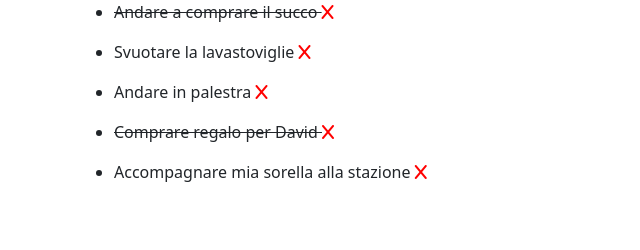
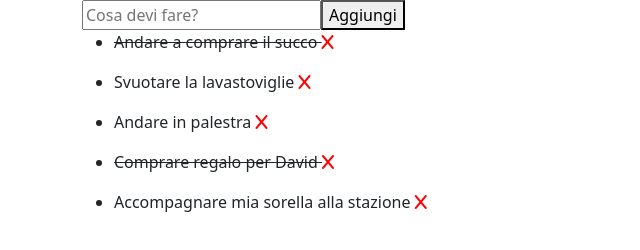
Before and after one commit to RiccardoMarino00/vue-todolist, a plain HTML site: page index.html in a window 1280 px wide. Shown: the whole page, without its empty margins (0-640 px from the left). Drawn offline with nearby package versions, Linux system fonts and the light colour scheme.

Commit message:
Added: when click on "aggiungi" or press key enter,  the input update the todos array

```diff
--- a/index.html
+++ b/index.html
@@ -10,6 +10,8 @@
 <body>
     <div id="app">
         <div class="container">
+            <input type="text" placeholder="Cosa devi fare?" v-model="inputNewTodo.text" @keydown.enter='addedItem()'>
+            <button type="button" @click="addedItem()">Aggiungi</button>
             <ul class="todos-list" v-for="(element, i) in todos" :class="{'testo-sbarrato' : element.done === true}">
                 <li  class="todo-item" >{{element.text}} <a href="#"><i class="fa-solid fa-x" @click="removeItem(i)"></i></a> </li>
             </ul>
--- a/js/app.js
+++ b/js/app.js
@@ -4,6 +4,10 @@ const { createApp } = Vue
     data() {
       return {
         proprietà: "testo-sbarrato",
+        inputNewTodo: {
+            text: "",
+            done: false,
+        },
         todos: [
             {
                 text: "Andare a comprare il succo",
@@ -26,11 +30,20 @@ const { createApp } = Vue
                 done: false,
             },
         ]
+
       }
     },
     methods: {
         removeItem(i){
             this.todos.splice(i, 1)
+        },
+        addedItem(){
+            this.todos.push(this.inputNewTodo)
+            console.log(this.todos)
+            console.log(this.inputNewTodo)
+            this.inputNewTodo = ''
+            console.log("secondo " + this.inputNewTodo)
+
         }
     }
   }).mount('#app')
```
